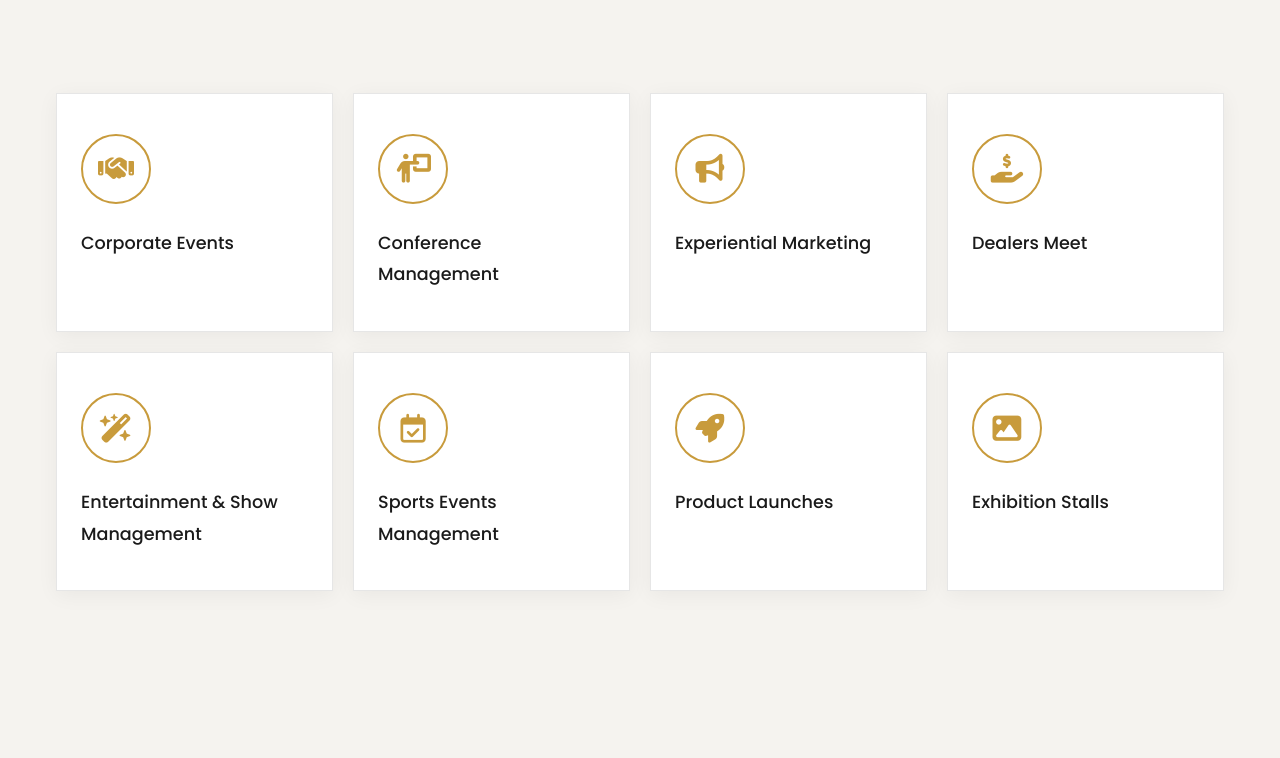
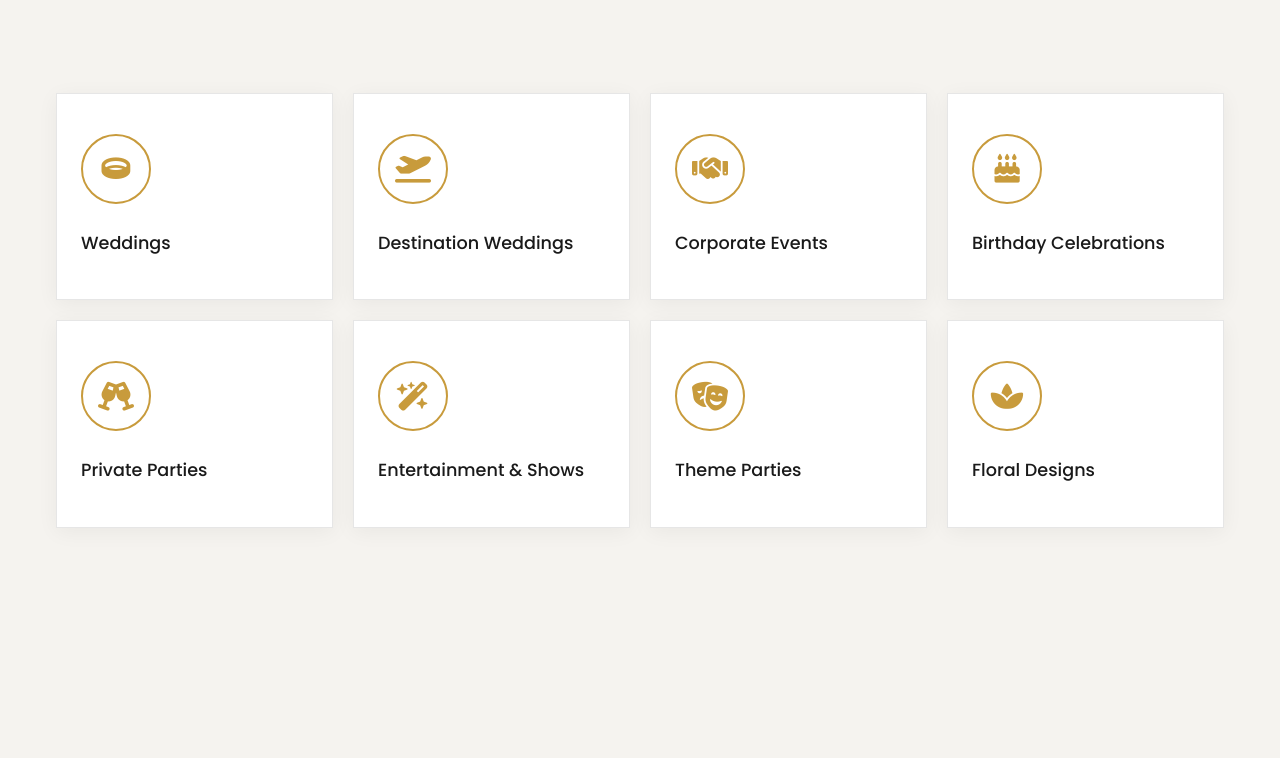
Before and after one commit to Shamil-Koorimannil/Golden-Frames-Web, a website: page services.html in a window 1280 px wide. Shown: the part 1402-2160 px from the top of the page. Drawn offline with Linux system fonts and the light colour scheme; a web font is replaced by a local one.

Commit message:
First Draft

```diff
--- a/services.html
+++ b/services.html
@@ -197,51 +197,51 @@
             <div class="corporate-grid">
                 <div class="corporate-card fade-up">
                     <div class="corporate-icon">
+                        <i class="fa-solid fa-ring"></i>
+                    </div>
+                    Weddings
+                </div>
+                <div class="corporate-card fade-up">
+                    <div class="corporate-icon">
+                        <i class="fa-solid fa-plane-departure"></i>
+                    </div>
+                    Destination Weddings
+                </div>
+                <div class="corporate-card fade-up">
+                    <div class="corporate-icon">
                         <i class="fa-solid fa-handshake"></i>
                     </div>
                     Corporate Events
                 </div>
                 <div class="corporate-card fade-up">
                     <div class="corporate-icon">
-                        <i class="fa-solid fa-person-chalkboard"></i>
+                        <i class="fa-solid fa-cake-candles"></i>
                     </div>
-                    Conference Management
+                    Birthday Celebrations
                 </div>
                 <div class="corporate-card fade-up">
                     <div class="corporate-icon">
-                        <i class="fa-solid fa-bullhorn"></i>
+                        <i class="fa-solid fa-glass-cheers"></i>
                     </div>
-                    Experiential Marketing
-                </div>
-                <div class="corporate-card fade-up">
-                    <div class="corporate-icon">
-                        <i class="fa-solid fa-hand-holding-dollar"></i>
-                    </div>
-                    Dealers Meet
+                    Private Parties
                 </div>
                 <div class="corporate-card fade-up">
                     <div class="corporate-icon">
                         <i class="fa-solid fa-wand-magic-sparkles"></i>
                     </div>
-                    Entertainment & Show Management
+                    Entertainment & Shows
                 </div>
                 <div class="corporate-card fade-up">
                     <div class="corporate-icon">
-                        <i class="fa-regular fa-calendar-check"></i>
+                        <i class="fa-solid fa-masks-theater"></i>
                     </div>
-                    Sports Events Management
+                    Theme Parties
                 </div>
                 <div class="corporate-card fade-up">
                     <div class="corporate-icon">
-                        <i class="fa-solid fa-rocket"></i>
+                        <i class="fa-solid fa-spa"></i>
                     </div>
-                    Product Launches
-                </div>
-                <div class="corporate-card fade-up">
-                    <div class="corporate-icon">
-                        <i class="fa-solid fa-image"></i>
-                    </div>
-                    Exhibition Stalls
+                    Floral Designs
                 </div>
             </div>
         </div>
```
